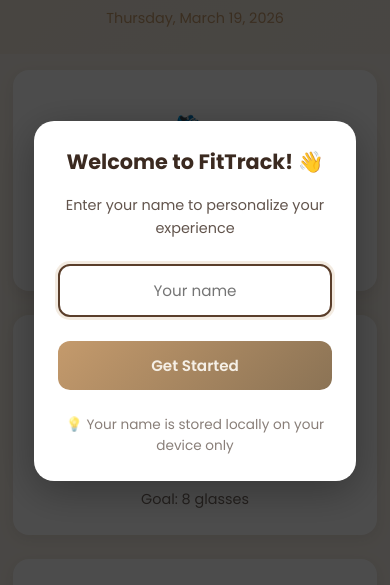
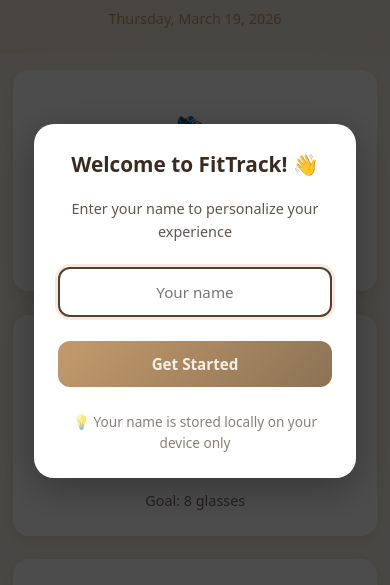
Before and after one commit to Anuhyaaa/steps-count, a website: page app.html in a window 390 px wide. Shown: the part 121-706 px from the top of the page. Drawn offline with Linux system fonts and the light colour scheme.

Commit message:
Improve mobile performance and layout consistency

```diff
--- a/app.html
+++ b/app.html
@@ -5,14 +5,9 @@
     <meta name="viewport" content="width=device-width, initial-scale=1, maximum-scale=1">
     <title>FitTrack - Your Fitness Companion</title>
 
-    <!-- Preconnect for faster font loading -->
-    <link rel="preconnect" href="https://fonts.googleapis.com">
-    <link rel="preconnect" href="https://fonts.gstatic.com" crossorigin>
 
     <!-- Optimized font loading with display=swap for faster rendering -->
-    <link href="https://fonts.googleapis.com/css2?family=Poppins:wght@300;400;500;600;700&display=swap" rel="stylesheet">
 
-    <!-- Main stylesheet -->
     <link rel="stylesheet" href="style.css">
 </head>
 <body>
@@ -260,7 +255,7 @@
 
         <main class="container">
             <div class="card profile-container">
-                <img src="https://api.dicebear.com/7.x/avataaars/svg?seed=User" alt="Profile Avatar" class="profile-avatar" id="profileAvatar">
+                <img src="https://api.dicebear.com/7.x/avataaars/svg?seed=User" alt="Profile Avatar" class="profile-avatar" id="profileAvatar" loading="lazy" decoding="async">
 
                 <h2 class="profile-name" id="profileName">User</h2>
                 <p class="profile-role">Fitness Enthusiast</p>
--- a/style.css
+++ b/style.css
@@ -1,10 +1,3 @@
-@font-face {
-  font-family: "Open Sans Light";
-  font-weight: 300;
-  font-style: normal;
-  src: url("Open Sans Light"), local("OpenSans-Light");
-}
-
 :root {
   --bg-color: #f5efe6;
   --navbar-bg: #5a3e2b;
@@ -25,7 +18,12 @@ html {
   -webkit-text-size-adjust: 100%;
 }
 body {
-  font-family: "Poppins", sans-serif;
+  font-family:
+    system-ui,
+    -apple-system,
+    BlinkMacSystemFont,
+    "Segoe UI",
+    sans-serif;
   background-color: var(--bg-color);
   color: var(--text-dark);
   line-height: 1.6;
@@ -232,6 +230,19 @@ button {
   max-width: 500px;
   margin: 0 auto;
   text-align: center;
+}
+
+.card,
+.dashboard-card,
+.weekly-card,
+.food-card,
+.profile-card,
+.settings-card,
+.quote-container,
+.step-counter-card,
+.about-card {
+  content-visibility: auto;
+  contain-intrinsic-size: 1px 420px;
 }
 
 /* About Page */
```
Also changed, not shown: about.html (+0 -3 lines), distance.html (+0 -3 lines), index-backup.html (+0 -5 lines), index.html (+0 -3 lines), nutrition.html (+0 -6 lines), profile.html (+1 -7 lines), progress.html (+0 -3 lines), quotes.html (+0 -3 lines), settings.html (+0 -3 lines), steps.html (+0 -6 lines), water.html (+0 -3 lines), weekly.html (+0 -3 lines).
